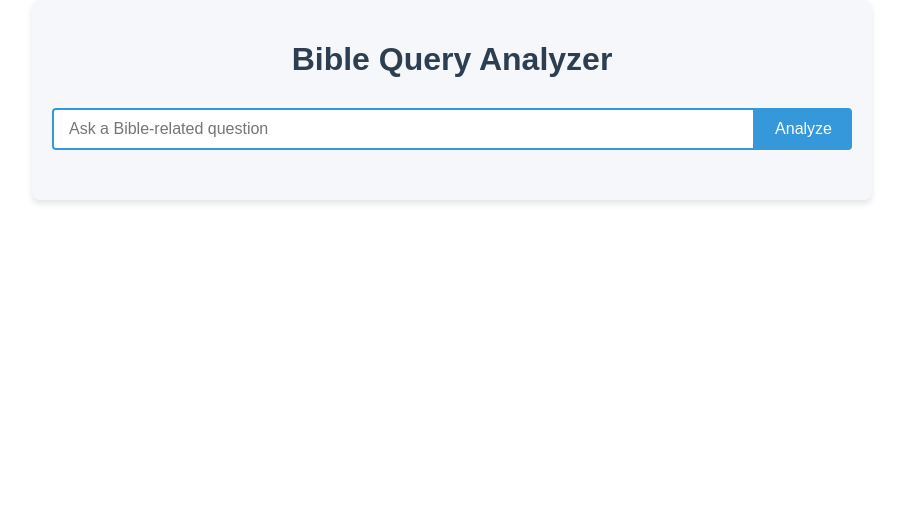
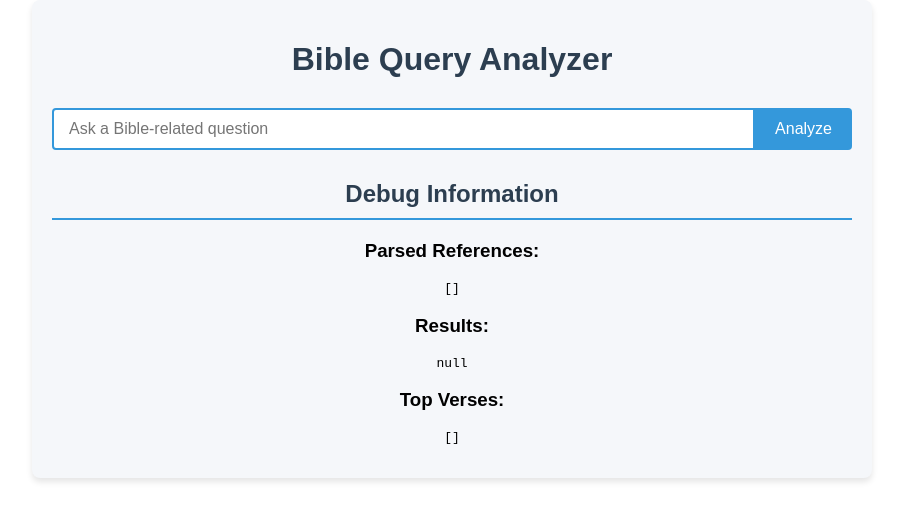
Before and after one commit to jakeklinvexgloo/bibleparsing, a React (Create React App) app: page / in a window 1280 px wide. Shown: the top 520 px of the page, without its empty margins (188-1091 px from the left). Built offline with nearby package versions, Linux system fonts and the light colour scheme.

Commit message:
Added abbreviations and fixed books starting with number

```diff
--- a/src/BibleQueryAnalyzer.js
+++ b/src/BibleQueryAnalyzer.js
@@ -28,15 +28,16 @@ const BibleQueryAnalyzer = () => {
 
       console.log('Sending API request to:', apiUrl);
       const response = await axios.get(apiUrl);
-      console.log('API response received:', response.data);
+      console.log('API response received:', JSON.stringify(response.data, null, 2));
 
       const processedResults = processApiResponse(response.data);
-      console.log('Processed results:', processedResults);
+      console.log('Processed results:', JSON.stringify(processedResults, null, 2));
       setResults(processedResults.results);
       setRawResponses(processedResults.rawResponses);
       setParsedReferences(processedResults.parsedReferences);
 
       const top5Verses = await getTop5VerseswithContent(processedResults.results.verseCounts);
+      console.log('Top 5 verses:', JSON.stringify(top5Verses, null, 2));
       setTopVerses(top5Verses);
     } catch (err) {
       console.error('Error details:', err);
@@ -47,28 +48,29 @@ const BibleQueryAnalyzer = () => {
   };
 
   const processApiResponse = (data) => {
-    console.log('Processing API response:', data);
+    console.log('Processing API response:', JSON.stringify(data, null, 2));
     let allReferences = [];
     let rawResponses = [];
     data.forEach(item => {
       ['biblereferences', 'bibleverses', 'biblicalconcepts'].forEach(field => {
         if (item[field] && item[field].toLowerCase() !== 'na' && item[field].toLowerCase() !== 'nan') {
           const refs = item[field].split(/[,;/]/).map(ref => ref.trim());
+          console.log(`Extracted references from ${field}:`, refs);
           allReferences.push(...refs.map(ref => ({ raw: ref, field })));
           rawResponses.push(`${field}: ${item[field]}`);
         }
       });
     });
-    console.log('All references extracted:', allReferences);
+    console.log('All references extracted:', JSON.stringify(allReferences, null, 2));
 
     const parsedReferences = parseReferences(allReferences);
-    console.log('Parsed references:', parsedReferences);
+    console.log('Parsed references:', JSON.stringify(parsedReferences, null, 2));
 
     const standardizedReferences = standardizeReferences(parsedReferences.map(pr => pr.parsed));
-    console.log('Standardized references:', standardizedReferences);
+    console.log('Standardized references:', JSON.stringify(standardizedReferences, null, 2));
 
     const verseCounts = countVerseOccurrences(standardizedReferences);
-    console.log('Verse counts:', verseCounts);
+    console.log('Verse counts:', JSON.stringify(verseCounts, null, 2));
 
     return {
       results: {
@@ -81,97 +83,124 @@ const BibleQueryAnalyzer = () => {
   };
 
   const parseReferences = (references) => {
+    console.log('Parsing references:', JSON.stringify(references, null, 2));
     return references.flatMap(({ raw, field }) => {
       const parts = raw.split(/[-–]/);
-      if (parts.length === 1) return [{ raw, parsed: standardizeBookName(raw), field }];
+      if (parts.length === 1) {
+        const parsed = standardizeBookName(raw);
+        console.log(`Parsed single reference: ${raw} -> ${parsed}`);
+        return [{ raw, parsed, field }];
+      }
 
       const [start, end] = parts;
-      const [book, startChapter, startVerse] = start.trim().split(/\s+|:/);
-      const [endChapter, endVerse] = end.trim().split(':');
+      const [book, startChapter, startVerse] = splitBookChapterVerse(start.trim());
+      const [, endChapter, endVerse] = splitBookChapterVerse(end.trim());
+
+      if (!book || !startChapter) {
+        console.error('Invalid reference:', raw);
+        return [];
+      }
 
       if (!endVerse) {
-        // Range is within the same chapter
-        return [{ raw, parsed: standardizeBookName(start.trim()), field }];
+        const parsed = standardizeBookName(start.trim());
+        console.log(`Parsed range reference without end verse: ${raw} -> ${parsed}`);
+        return [{ raw, parsed, field }];
       }
 
       const fullBookName = getFullBookName(book);
       const result = [];
-      for (let verse = parseInt(startVerse); verse <= parseInt(endVerse); verse++) {
+      for (let verse = parseInt(startVerse || 1); verse <= parseInt(endVerse || startVerse || 1); verse++) {
         const parsed = `${fullBookName} ${startChapter}:${verse}`;
         result.push({ raw, parsed, field });
       }
+      console.log(`Parsed range reference: ${raw} -> ${JSON.stringify(result, null, 2)}`);
       return result;
     });
   };
 
+  const splitBookChapterVerse = (reference) => {
+    console.log('Splitting reference:', reference);
+    if (!reference || typeof reference !== 'string') {
+      console.error('Invalid reference:', reference);
+      return ['', '', ''];
+    }
+
+    const parts = reference.trim().split(' ');
+    let book, chapter, verse;
+
+    if (parts.length >= 3 && (parts[0] === '1' || parts[0] === '2' || parts[0] === '3')) {
+      book = `${parts[0]} ${parts[1]}`;
+      [chapter, verse] = parts.slice(2).join(' ').split(':');
+    } else if (parts.length >= 2) {
+      book = parts[0];
+      [chapter, verse] = parts.slice(1).join(' ').split(':');
+    } else {
+      book = parts[0] || '';
+      chapter = '';
+      verse = '';
+    }
+
+    // If verse is not defined but chapter contains a number, treat it as the verse
+    if (!verse && chapter && !isNaN(parseInt(chapter))) {
+      verse = chapter;
+      chapter = '1';  // Default to chapter 1 if not specified
+    }
+
+    console.log('Split result:', { book, chapter, verse });
+    return [book, chapter || '', verse || ''];
+  };
+
   const standardizeBookName = (reference) => {
-    const parts = reference.trim().split(' ');
-    let book = parts[0];
-    if (parts.length > 1 && (parts[0].toLowerCase() === '1' || parts[0].toLowerCase() === '2' || parts[0].toLowerCase() === '3')) {
-      book = parts[0] + ' ' + parts[1];
-      parts.splice(0, 2);
-    } else {
-      parts.splice(0, 1);
-    }
+    console.log('Standardizing book name:', reference);
+    const [book, chapter, verse] = splitBookChapterVerse(reference);
     const fullBookName = getFullBookName(book);
-    return [fullBookName, ...parts].join(' ');
+    const result = verse ? `${fullBookName} ${chapter}:${verse}` : `${fullBookName} ${chapter}`;
+    console.log('Standardized book name:', result);
+    return result;
   };
 
   const getFullBookName = (book) => {
+    console.log('Getting full book name for:', book);
     const lowercaseBook = book.toLowerCase();
-    return abbreviationsToFullName[lowercaseBook] || book;
+    const result = abbreviationsToFullName[lowercaseBook] || book;
+    console.log('Full book name:', result);
+    return result;
   };
 
   const standardizeReferences = (references) => {
-    let currentBook = '';
+    console.log('Standardizing references:', JSON.stringify(references, null, 2));
     return references.map(ref => {
       console.log('Standardizing reference:', ref);
-      const parts = ref.trim().split(' ');
-      let book = parts[0];
-
-      if (parts.length === 1 || !isNaN(parts[0])) {
-        book = currentBook;
-      } else {
-        if (parts.length > 1 && (parts[0].toLowerCase() === '1' || parts[0].toLowerCase() === '2' || parts[0].toLowerCase() === '3')) {
-          book = parts[0] + ' ' + parts[1];
-          parts.splice(0, 2);
-        } else {
-          parts.splice(0, 1);
-        }
-
-        const lowercaseBook = book.toLowerCase();
-        if (abbreviationsToFullName[lowercaseBook]) {
-          book = abbreviationsToFullName[lowercaseBook];
-        }
-
-        currentBook = book;
-      }
-
-      const standardized = [book, ...parts].join(' ');
+      const [book, chapter, verse] = splitBookChapterVerse(ref);
+      const fullBookName = getFullBookName(book);
+      const standardized = verse ? `${fullBookName} ${chapter}:${verse}` : `${fullBookName} ${chapter}`;
       console.log('Standardized to:', standardized);
       return standardized;
     });
   };
 
   const countVerseOccurrences = (references) => {
+    console.log('Counting verse occurrences for:', JSON.stringify(references, null, 2));
     const counts = {};
     references.forEach(ref => {
-      console.log('Counting occurrence for:', ref);
-      const [book, ...rest] = ref.split(' ');
-      const chapterVerse = rest.join(' ');
-      if (!chapterVerse) return;
+      console.log('Processing reference:', ref);
+      const [book, chapter, verse] = splitBookChapterVerse(ref);
 
-      const [chapter, verse] = chapterVerse.split(':');
-      if (!verse) return;
+      if (!verse) {
+        console.log('Skipping reference without verse:', ref);
+        return;
+      }
 
       const fullRef = `${book} ${chapter}:${verse}`;
       counts[fullRef] = (counts[fullRef] || 0) + 1;
       console.log('Counted:', fullRef, counts[fullRef]);
     });
+    console.log('Final verse counts:', JSON.stringify(counts, null, 2));
     return counts;
   };
 
   const getTop5VerseswithContent = async (verseCounts) => {
+    console.log('Getting top 5 verses with content. Verse counts:', JSON.stringify(verseCounts, null, 2));
     const sortedVerses = Object.entries(verseCounts)
       .sort(([, a], [, b]) => b - a);
 
@@ -179,10 +208,10 @@ const BibleQueryAnalyzer = () => {
     let index = 0;
     while (results.length < 5 && index < sortedVerses.length) {
       const [verse, count] = sortedVerses[index];
-      const [book, chapterVerse] = verse.split(' ');
-      const [chapter, verseNumber] = chapterVerse.split(':');
+      const [book, chapter, verseNumber] = splitBookChapterVerse(verse);
 
-      if (isNaN(parseInt(verseNumber))) {
+      if (!verseNumber) {
+        console.log('Skipping reference without verse number:', verse);
         index++;
         continue;
       }
@@ -191,11 +220,24 @@ const BibleQueryAnalyzer = () => {
       const endVerse = startVerse + 3;
 
       const reference = `${book} ${chapter}:${startVerse}-${endVerse}`;
+      console.log('Fetching verses for reference:', reference);
 
       try {
         const verses = await fetchVerses(reference);
+        console.log('Fetched verses:', JSON.stringify(verses, null, 2));
         if (verses && verses.length > 0) {
-          results.push({ reference, count, verses });
+          const { abbreviation, number } = getBookAbbreviation(book);
+          results.push({
+            reference,
+            count,
+            verses,
+            book: {
+              full: book,
+              abbreviation,
+              number
+            }
+          });
+          console.log('Added to results:', JSON.stringify(results[results.length - 1], null, 2));
         }
       } catch (error) {
         console.error(`Error fetching verses for ${reference}:`, error);
@@ -204,7 +246,42 @@ const BibleQueryAnalyzer = () => {
       index++;
     }
 
+    console.log('Final top 5 verses with content:', JSON.stringify(results, null, 2));
     return results;
+  };
+
+  const getBookAbbreviation = (fullBookName) => {
+    console.log('Getting book abbreviation for:', fullBookName);
+    const bookInfo = books.find(book => book.name.toLowerCase() === fullBookName.toLowerCase());
+    if (bookInfo) {
+      const number = fullBookName.match(/^(\d+)\s/);
+      let bookNameWithoutNumber = fullBookName.replace(/^\d+\s/, '');
+
+      // Get or create a two-letter abbreviation
+      let abbreviation = bookInfo.abbreviations.find(abbr => abbr.length === 2 && !abbr.match(/^\d/));
+      if (!abbreviation) {
+        abbreviation = createTwoCharAbbreviation(bookNameWithoutNumber);
+      }
+
+      let result = {
+        abbreviation: abbreviation.replace('.', ''), // Remove any trailing period
+        number: number ? number[1] : null
+      };
+
+      console.log('Book abbreviation result:', JSON.stringify(result, null, 2));
+      return result;
+    }
+    console.log('No book abbreviation found');
+    return { abbreviation: '', number: null };
+  };
+
+  const createTwoCharAbbreviation = (bookName) => {
+    const words = bookName.split(' ');
+    if (words.length === 1) {
+      return bookName.slice(0, 2);
+    } else {
+      return words[0][0] + words[1][0];
+    }
   };
 
   return (
@@ -225,7 +302,7 @@ const BibleQueryAnalyzer = () => {
 
       {error && <div className="error-message">{error}</div>}
 
-      {results && (
+      {results && results.verseCounts && Object.keys(results.verseCounts).length > 0 && (
         <div className="results-container">
           <h2 className="section-title">Verse Occurrence Counts</h2>
           <ul className="verse-counts">
@@ -250,6 +327,12 @@ const BibleQueryAnalyzer = () => {
     <h3 className="verse-reference">
       {item.reference} <span className="mention-count">(Mentioned {item.count} times)</span>
     </h3>
+    <p className="book-info">
+      {item.book.number
+        ? `Number: ${item.book.number} Book: ${item.book.abbreviation}`
+        : `Book: ${item.book.abbreviation}`
+      }
+    </p>
     {item.verses.map((verse, vIndex) => (
       <p key={vIndex} className="verse-content">
         <strong className="verse-number">{verse.verse}</strong> {verse.text}
@@ -290,6 +373,16 @@ const BibleQueryAnalyzer = () => {
         <pre className="raw-responses">{rawResponses}</pre>
       </div>
     )}
+
+    <div className="debug-info">
+      <h2 className="section-title">Debug Information</h2>
+      <h3>Parsed References:</h3>
+      <pre>{JSON.stringify(parsedReferences, null, 2)}</pre>
+      <h3>Results:</h3>
+      <pre>{JSON.stringify(results, null, 2)}</pre>
+      <h3>Top Verses:</h3>
+      <pre>{JSON.stringify(topVerses, null, 2)}</pre>
+    </div>
   </div>
 );
 };
```
Lines whose indentation alone changed are shown as unchanged.
